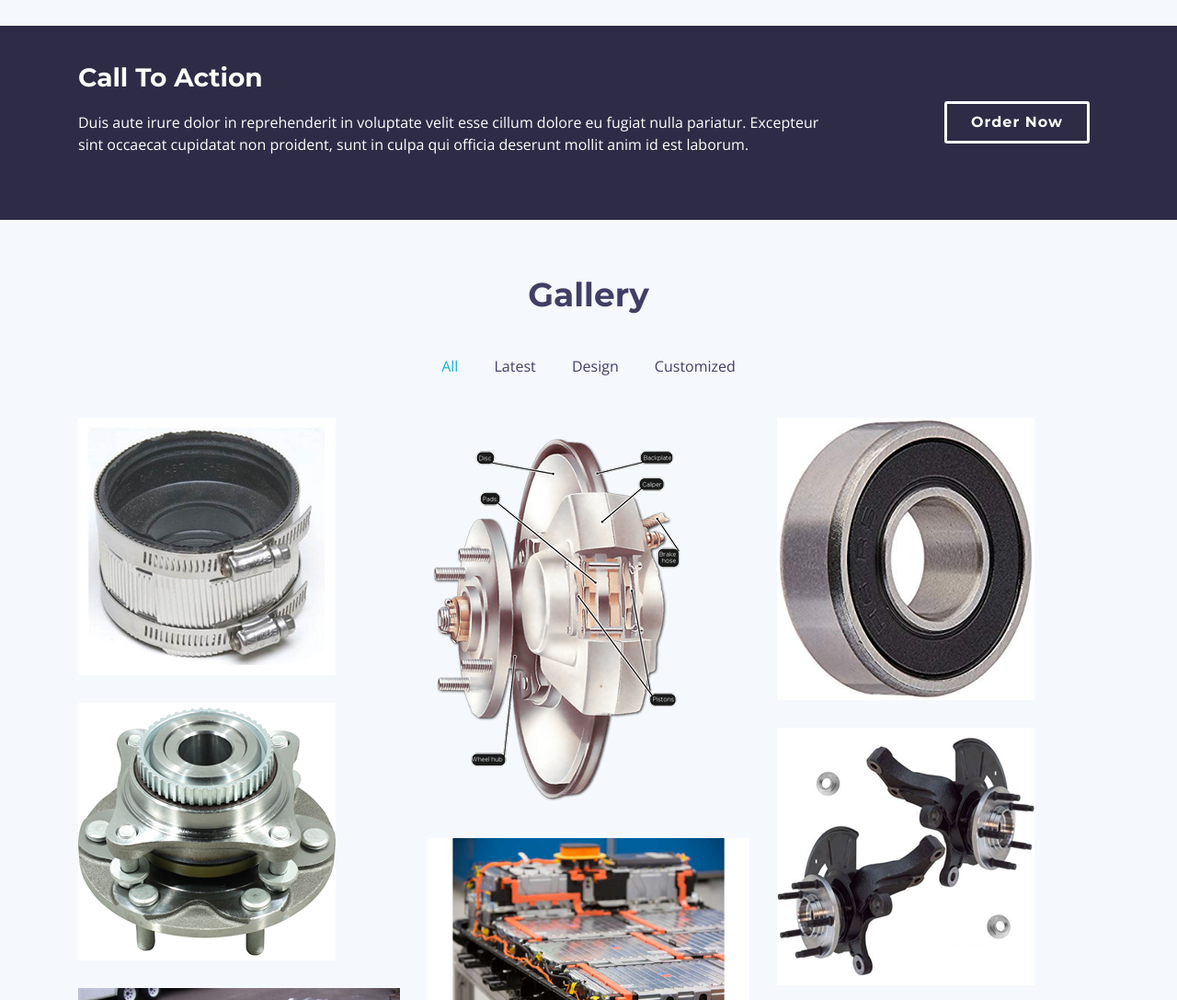
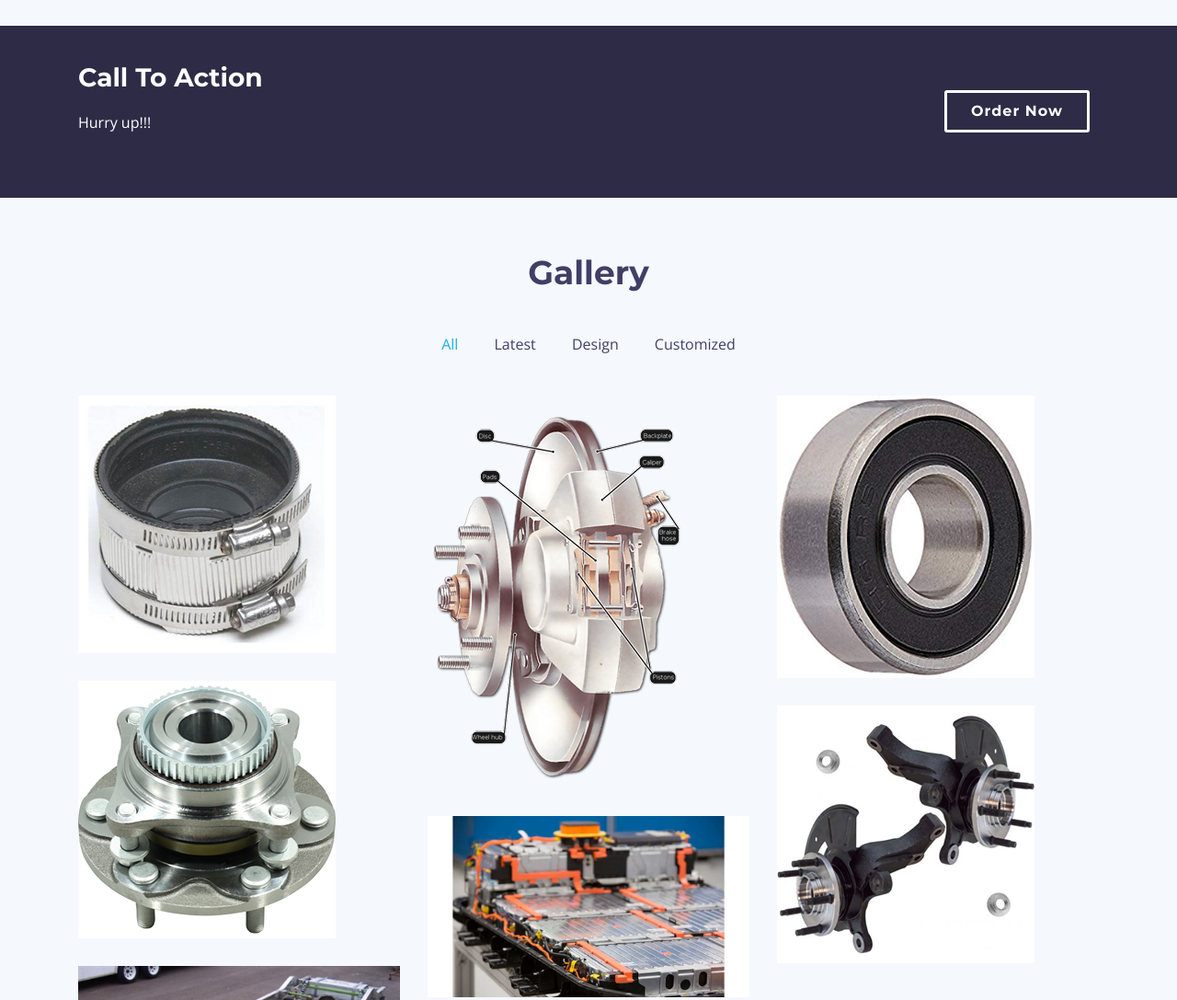
Before and after one commit to bibek-koirala/edgecomp, a plain HTML site: page Edge/index.html in a window 1280 px wide. Shown: the part 2180-3267 px from the top of the page at 92% size. Drawn offline with nearby package versions, Linux system fonts and the light colour scheme; files whose address does not match are found by name.

Commit message:
Update index.html

```diff
--- a/Edge/index.html
+++ b/Edge/index.html
@@ -194,7 +194,7 @@ Automotive Consultancy</title>
         <div class="row">
           <div class="col-lg-9 text-center text-lg-left">
             <h3 class="cta-title">Call To Action</h3>
-            <p class="cta-text"> Duis aute irure dolor in reprehenderit in voluptate velit esse cillum dolore eu fugiat nulla pariatur. Excepteur sint occaecat cupidatat non proident, sunt in culpa qui officia deserunt mollit anim id est laborum.</p>
+            <p class="cta-text">Hurry up!!!</p>
           </div>
           <div class="col-lg-3 cta-btn-container text-center">
             <a class="cta-btn align-middle" href="#">Order Now</a>
```
